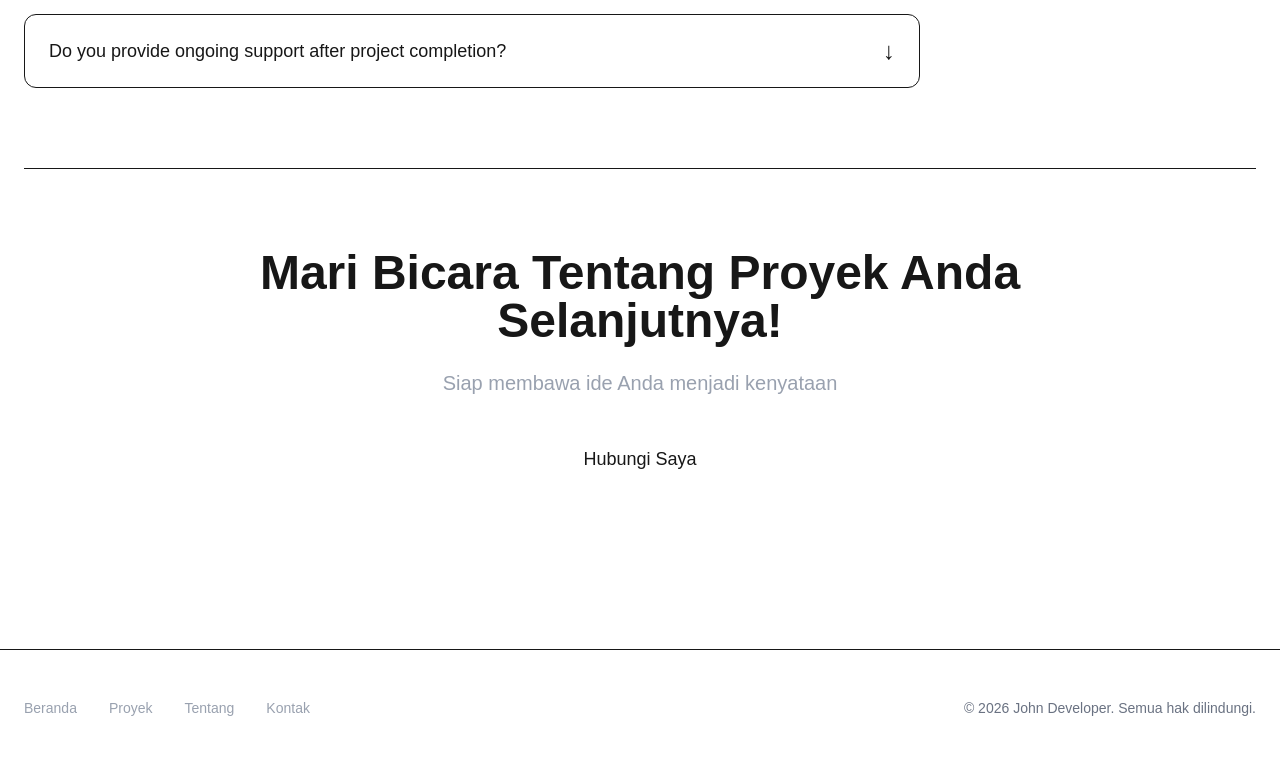
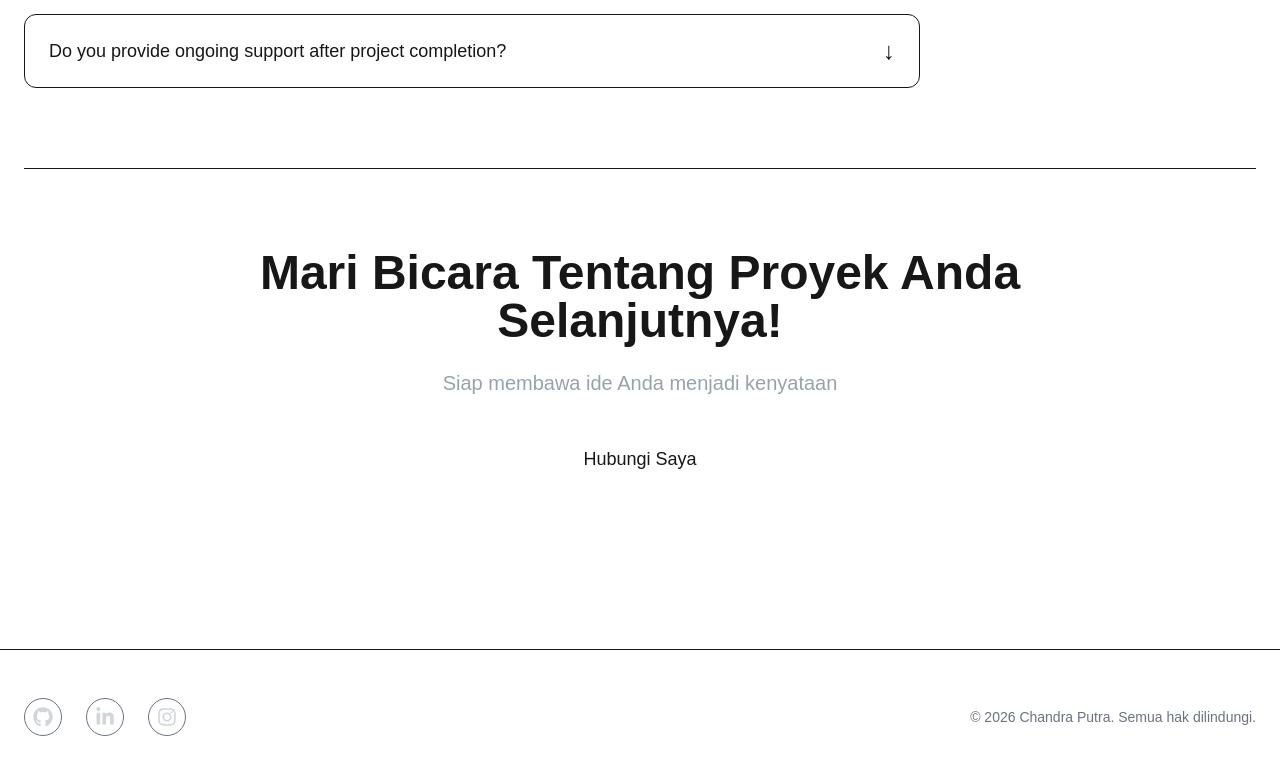
Before and after one commit to chandraputra06/chandraputra, a Next.js app: page / in a window 1280 px wide. Shown: the part 2549-3323 px from the top of the page. Built offline with nearby package versions, Linux system fonts and the light colour scheme.

Commit message:
fix(footer): change menu to icon

```diff
--- a/components/Footer.jsx
+++ b/components/Footer.jsx
@@ -2,36 +2,55 @@
 
 import Link from 'next/link'
 import { useLanguage } from '@/hooks/useLanguage'
+import { FaGithub, FaLinkedinIn, FaInstagram } from 'react-icons/fa'
 
 export default function Footer() {
   const { t } = useLanguage()
   const currentYear = new Date().getFullYear()
 
-  const footerLinks = [
-    { href: '/', label: t('nav.home') },
-    { href: '/projects', label: t('nav.projects') },
-    { href: '/about', label: t('nav.about') },
-    { href: '/contact', label: t('nav.contact') },
+  const socialLinks = [
+    {
+      href: 'https://github.com/your-github', // ganti dengan akunmu
+      label: 'GitHub',
+      icon: <FaGithub />,
+    },
+    {
+      href: 'https://www.linkedin.com/in/your-linkedin', // ganti dengan akunmu
+      label: 'LinkedIn',
+      icon: <FaLinkedinIn />,
+    },
+    {
+      href: 'https://www.instagram.com/your-instagram', // ganti dengan akunmu
+      label: 'Instagram',
+      icon: <FaInstagram />,
+    },
   ]
 
   return (
     <footer className="border-t border-dark-700 bg-dark-800/50">
       <div className="max-w-7xl mx-auto px-6 py-12">
         <div className="flex flex-col md:flex-row justify-between items-center gap-6">
-          <div className="flex items-center gap-8">
-            {footerLinks.map((link) => (
+          {/* Icon social media */}
+          <div className="flex items-center gap-6">
+            {socialLinks.map(({ href, label, icon }) => (
               <Link
-                key={link.href}
-                href={link.href}
-                className="text-gray-400 hover:text-white transition-colors text-sm"
+                key={label}
+                href={href}
+                aria-label={label}
+                target="_blank"
+                rel="noreferrer"
+                className="p-2 rounded-full border border-gray-500 text-gray-300
+                           hover:text-white hover:border-white transition-colors
+                           flex items-center justify-center text-xl"
               >
-                {link.label}
+                {icon}
               </Link>
             ))}
           </div>
 
-          <div className="text-gray-500 text-sm">
-            © {currentYear} John Developer. {t('footer.rights')}
+          {/* Text hak cipta */}
+          <div className="text-gray-500 text-sm text-center md:text-right">
+            © {currentYear} Chandra Putra. {t('footer.rights')}
           </div>
         </div>
       </div>
--- a/package.json
+++ b/package.json
@@ -12,7 +12,8 @@
     "framer-motion": "^12.26.2",
     "next": "16.1.2",
     "react": "19.2.3",
-    "react-dom": "19.2.3"
+    "react-dom": "19.2.3",
+    "react-icons": "^5.5.0"
   },
   "devDependencies": {
     "@tailwindcss/postcss": "^4",
```
Also changed, not shown: 1 other file (tests, documents, lock files or other folders).
